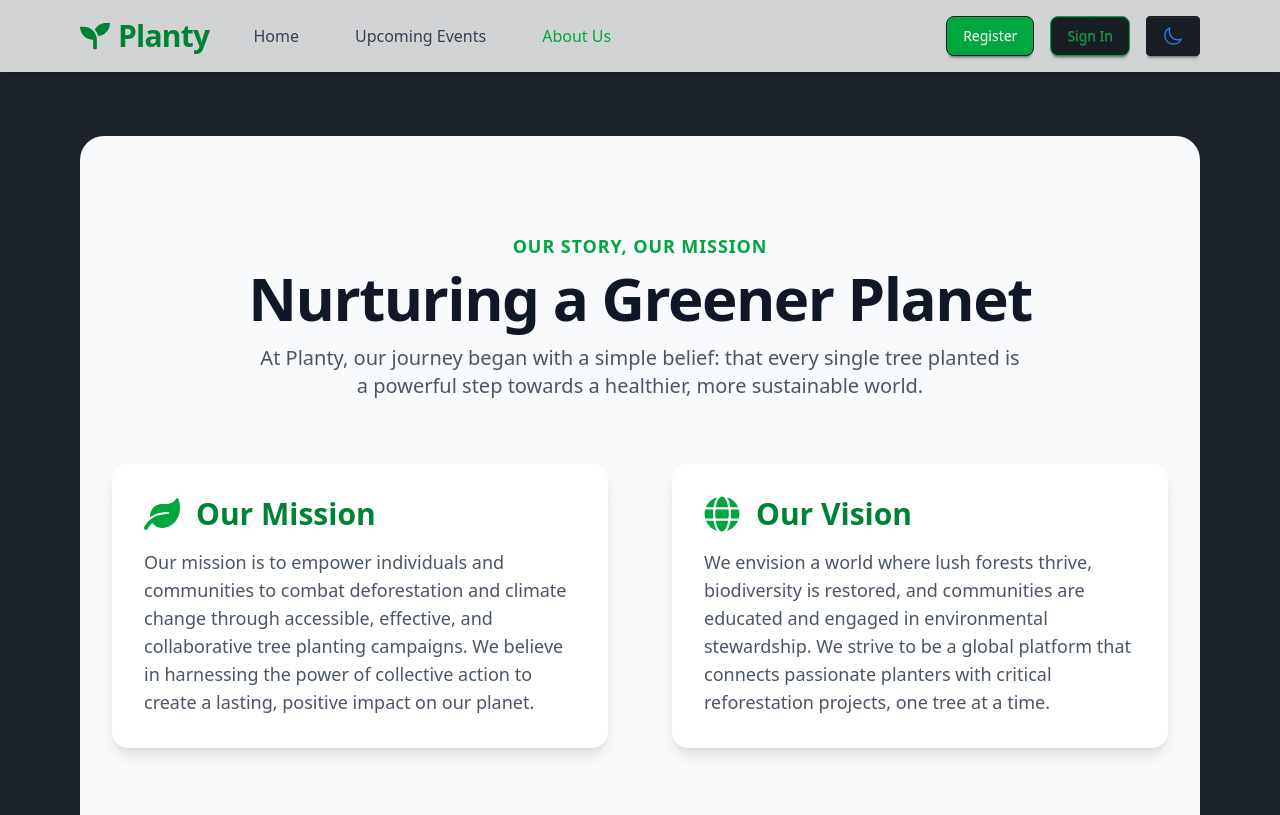
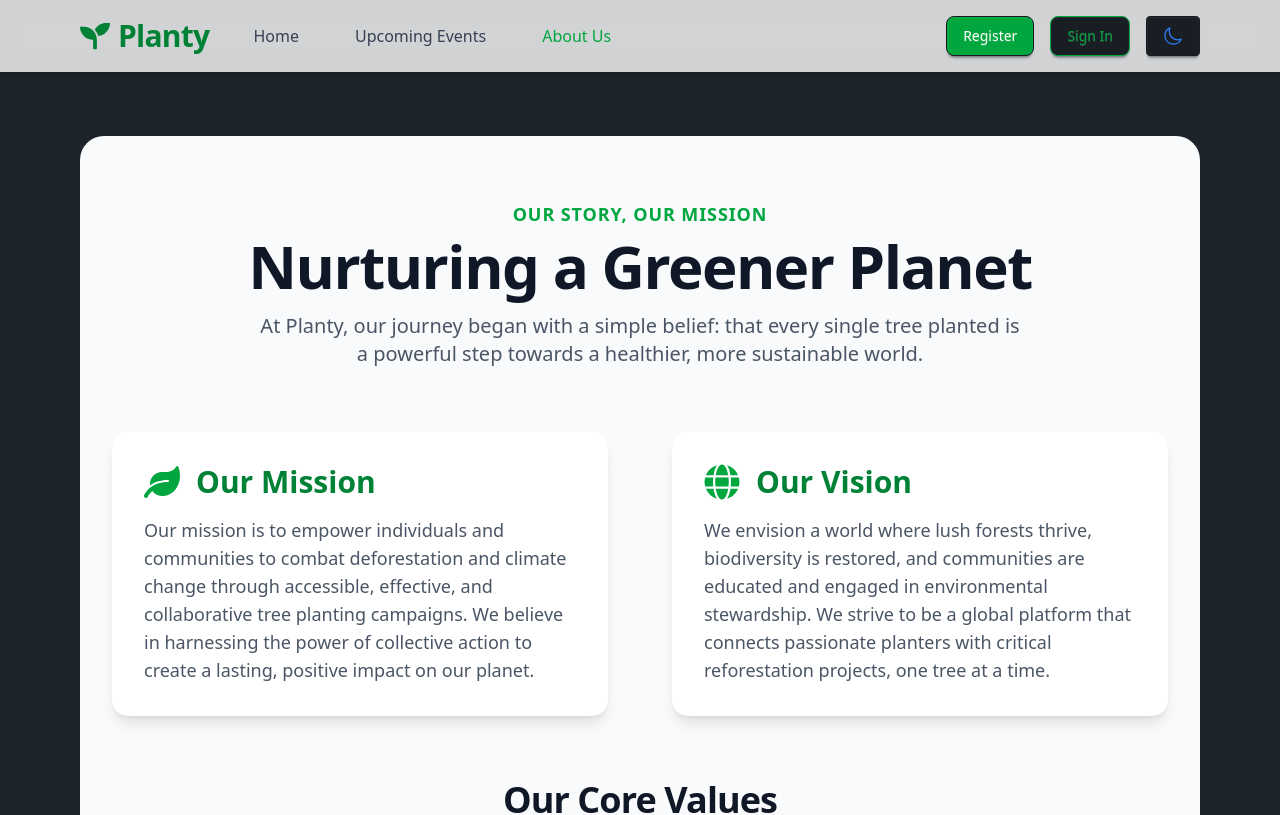
Before and after one commit to 1munni/Tree-campaign-repo, a React (Vite) app: page /aboutUs in a window 1280 px wide. Shown: the top 815 px of the page. Built offline with nearby package versions, Linux system fonts and the light colour scheme; no server answers.

Commit message:
about section padding added

```diff
--- a/src/pages/AboutUs/AboutUs.jsx
+++ b/src/pages/AboutUs/AboutUs.jsx
@@ -4,7 +4,7 @@ import { Link } from 'react-router';
 
 const AboutUs = () => {
   return (
-    <section className="bg-gray-50 dark:bg-gray-900 py-16 md:py-24 transition-colors duration-300 rounded-3xl">
+    <section className="bg-gray-50 dark:bg-gray-900 py-16 md:py-16 transition-colors duration-300 rounded-3xl mb-20">
       <div className="max-w-7xl mx-auto px-4 sm:px-6 lg:px-8">
 
         {/* Hero Section */}
```
